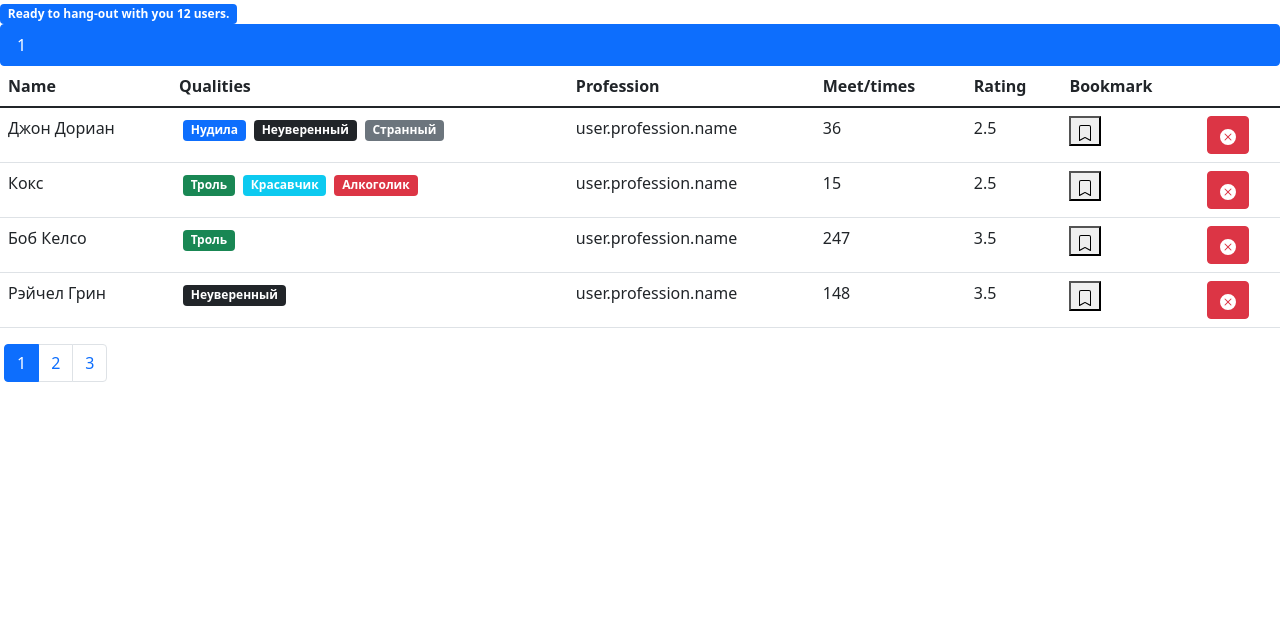
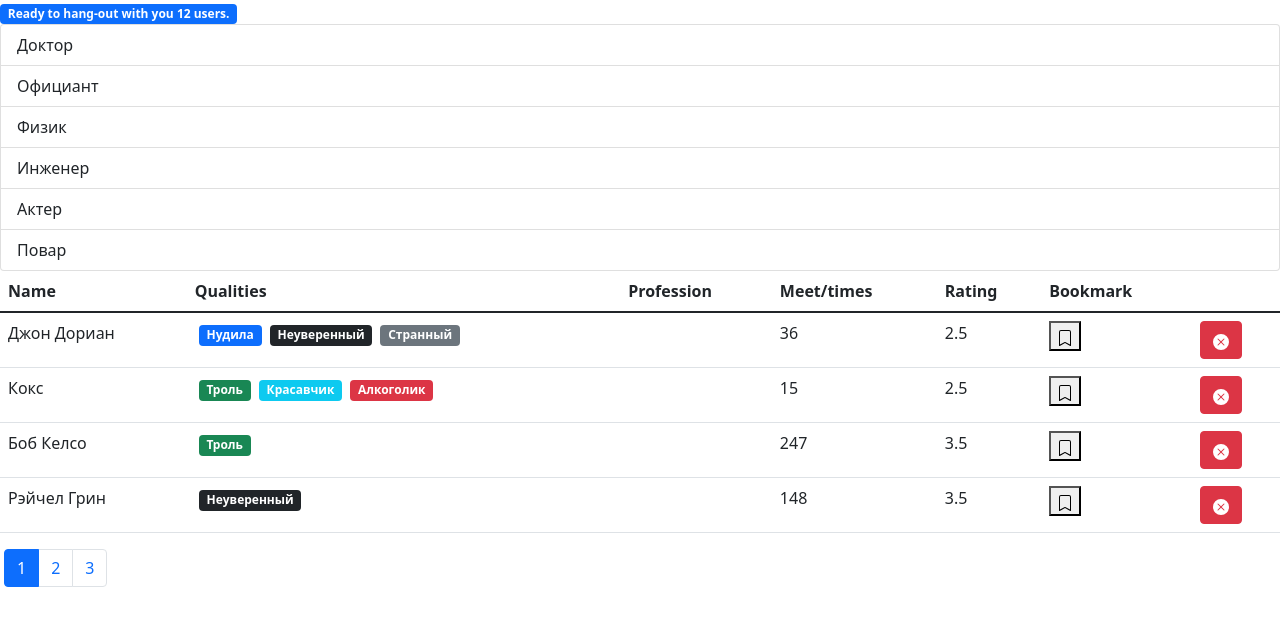
Before and after one commit to Kutsuruk/users-info-app, a React (Create React App) app: page / in a window 1280 px wide. Shown: the top 626 px of the page. Built offline with nearby package versions, Linux system fonts and the light colour scheme.

Commit message:
Created GroupList component with all professions and display it. Set default propTypes value for component.

```diff
--- a/src/api/fake.api/professions.api.js
+++ b/src/api/fake.api/professions.api.js
@@ -1,7 +1,7 @@
 export const professions = {
     doctor: { _id: "67rdca3eeb7f6fgeed471818", name: "Доктор" },
-    waitress: { _id: "67rdca3eeb7f6fgeed471820", name: "Официант" },
-    physic: { _id: "67rdca3eeb7f6fgeed471814", name: "Физик" },
+    waiter: { _id: "67rdca3eeb7f6fgeed471820", name: "Официант" },
+    physics: { _id: "67rdca3eeb7f6fgeed471814", name: "Физик" },
     engineer: { _id: "67rdca3eeb7f6fgeed471822", name: "Инженер" },
     actor: { _id: "67rdca3eeb7f6fgeed471824", name: "Актер" },
     cook: { _id: "67rdca3eeb7f6fgeed471829", name: "Повар" }
--- a/src/components/GroupList.jsx
+++ b/src/components/GroupList.jsx
@@ -1,13 +1,33 @@
-const GroupList = ({items, onItemSelect}) => {
+import PropTypes from "prop-types";
 
-    console.log(items)
+const GroupList = ({items, onItemSelect, valueProperty, contentProperty}) => {
     return(
         <>
             <ul className="list-group">
-                <li className="list-group-item active" aria-current="true">1</li>
+                {
+                    Object.keys(items).map((item) => (
+                        <li className="list-group-item"
+                            key={items[item][valueProperty]}
+                            aria-current="true"
+                            onClick={onItemSelect}
+                        >
+                            { items[item][contentProperty] }
+                        </li>
+                    ))
+                }
             </ul>
         </>
     )
 }
 
+GroupList.defaultProps = {
+    valueProperty: '_id',
+    contentProperty: 'name',
+}
+
+GroupList.propTypes = {
+    items: PropTypes.object.isRequired,
+    valueProperty: PropTypes.string.isRequired,
+    contentProperty: PropTypes.string.isRequired,
+}
 export default GroupList
--- a/src/components/User.jsx
+++ b/src/components/User.jsx
@@ -1,6 +1,6 @@
 import Qualities from "./Qualities";
 import Bookmark from "./Bookmark";
-const User = ({handleDelete, handleToggleBookMark, userCrop}) => {
+const User = ({ handleDelete, handleToggleBookMark, userCrop }) => {
     return(
         <>
             {
@@ -10,7 +10,9 @@ const User = ({handleDelete, handleToggleBookMark, userCrop}) => {
                         <td>
                             <Qualities user={user} />
                         </td>
-                        <td>user.profession.name</td>
+                        <td>
+                            {}
+                        </td>
                         <td>{user.completedMeetings}</td>
                         <td>{user.rate}</td>
                         <td>
--- a/src/components/Users.jsx
+++ b/src/components/Users.jsx
@@ -9,7 +9,6 @@ import GroupList from "./GroupList"
 const Users = ({users, setUsers}) => {
     const [currentPage, setCurrentPage] = useState(1)
     const [professions, setProfessions] = useState([])
-    console.log(professions)
 
     const count = users.length
     const pageSize = 4
@@ -19,9 +18,11 @@ const Users = ({users, setUsers}) => {
         const newUsers = users.filter((user) => user._id !== id)
         setUsers(newUsers)
     }
+
     const handlePageChange = (pageIndex) => {
         setCurrentPage(pageIndex)
     }
+
     const handleProfessionSelect = (params) => {
         console.log('params', params)
     }
@@ -29,12 +30,22 @@ const Users = ({users, setUsers}) => {
     useEffect(() => {
         api.professions.fetchAll()
             .then(data => setProfessions(data))
-    }, [currentPage])
+    }, [])
 
     return(
         <div>
-            <GroupList items={professions} onItemSelect={handleProfessionSelect} />
-            {users.length > 0 && (
+            {
+                professions && (
+                    <GroupList items={professions}
+                               onItemSelect={handleProfessionSelect}
+                               valueProperty="_id"
+                                contentProperty="name"
+                    />
+                )
+            }
+
+            {
+                users.length > 0 && (
                 <table className="table">
                     <thead>
                     <tr>
@@ -53,8 +64,8 @@ const Users = ({users, setUsers}) => {
                           userCrop={userCrop}
                     />
                     </tbody>
-                </table>
-            )}
+                </table>)
+            }
             <Pagination itemsCount={count}
                         pageSize={pageSize}
                         onPageChange={handlePageChange}
```
